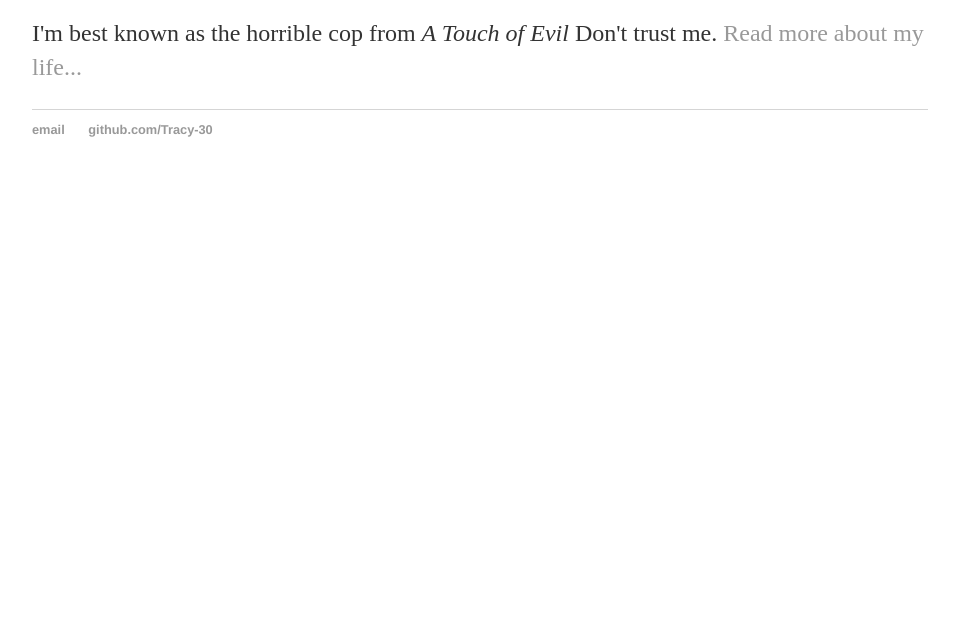
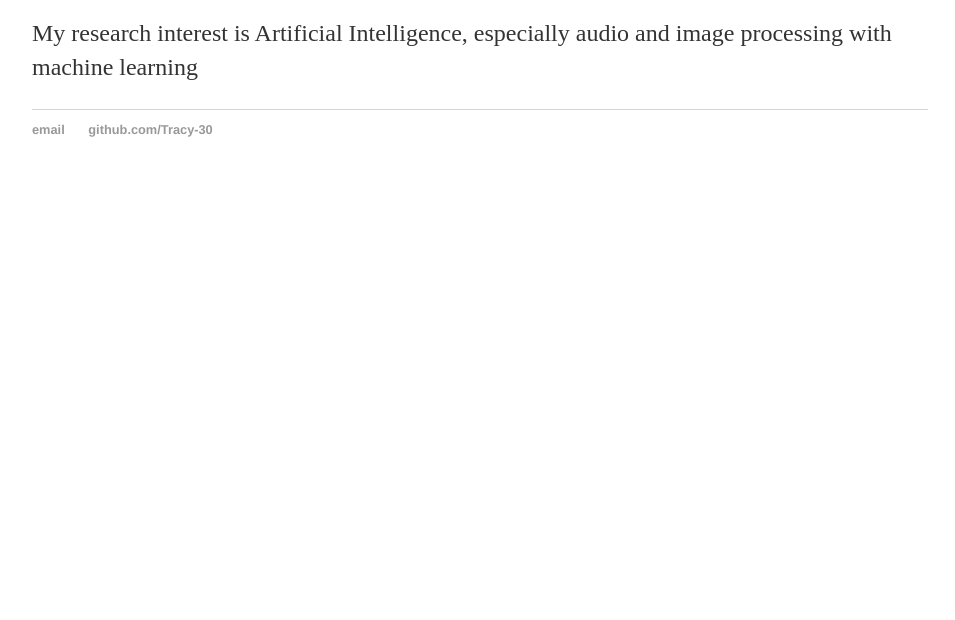
Before and after one commit to Tracy-30/Tracy-30.github.io, a plain HTML site: page index.html in a window 1280 px wide. Shown: the part 180-800 px from the top of the page, without its empty margins (160-1115 px from the left). Drawn offline with Linux system fonts and the light colour scheme.

Commit message:
Update index.html
edit homepage

```diff
--- a/index.html
+++ b/index.html
@@ -1,8 +1,8 @@
 <!DOCTYPE html>
-<link rel="stylesheet" type="text/css" href="/css/main.css">
 <html>
+    <link rel="stylesheet" type="text/css" href="/css/main.css">
     <head>
-        <title>Yuzhe Gu, Duke Kunshan University</title>
+        <title>Yuzhe Gu, Senior Student at Duke Kunshan University</title>
     </head>
     <body>
         <nav>
@@ -16,7 +16,8 @@
         <div class="container">
             <div class="blurb">
                 <h1>Hi there, I'm Yuzhe Gu!</h1>
-                <p>I'm best known as the horrible cop from <em>A Touch of Evil</em> Don't trust me. <a href="/about">Read more about my life...</a></p>
+<!--                 <p>I'm best known as the horrible cop from <em>A Touch of Evil</em> Don't trust me. <a href="/about">Read more about my life...</a></p> -->
+                <p>My research interest is Artificial Intelligence, especially audio and image processing with machine learning</p>
             </div><!-- /.blurb -->
         </div><!-- /.container -->
         <footer>
```
